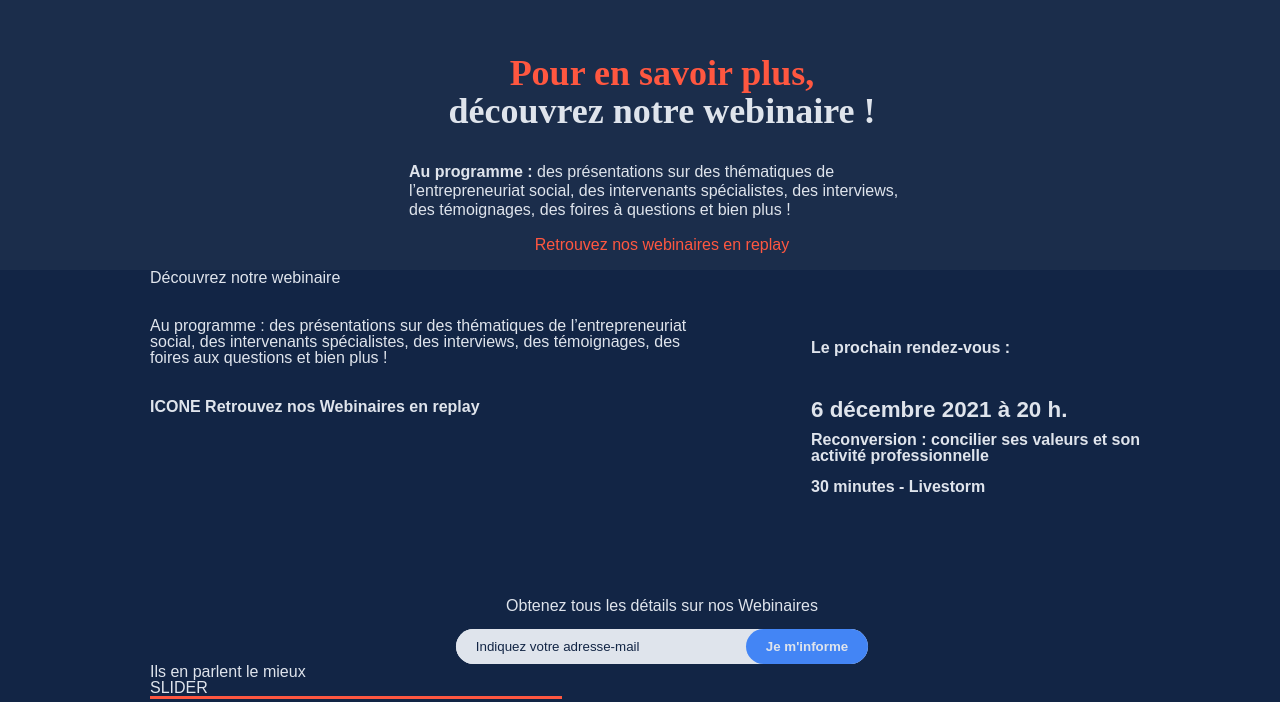
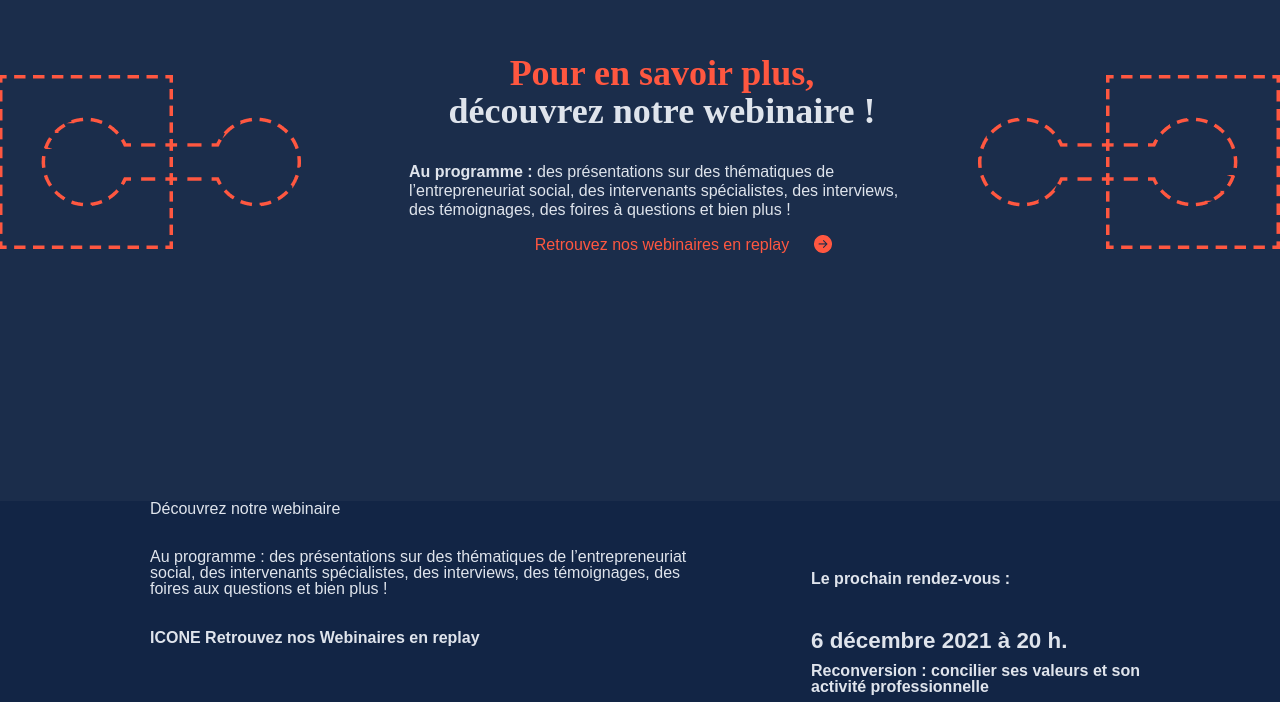
Before and after one commit to IYmzY/PHOENIX, a website built with Vite: page index.html in a window 1280 px wide. Shown: the part 2191-2893 px from the top of the page. Built offline with nearby package versions, Linux system fonts and the light colour scheme; files whose address does not match are found by name.

Commit message:
WebinarUpdate

```diff
--- a/index.html
+++ b/index.html
@@ -263,6 +263,8 @@
       <section class="webinar-section">
         <div class="max-width">
           <div class="webinar-text-container">
+            <img src="./images/rightWebinar.png" alt="rightArrow" />
+            <img src="./images/leftWebinar.png" alt="leftArrow<" />
             <h1>
               <span>Pour en savoir plus,</span
               ><span>découvrez notre webinaire !</span>
@@ -274,7 +276,7 @@
             </p>
             <div>
               <p>Retrouvez nos webinaires en replay</p>
-              <a href=""><img src="" alt="" /></a>
+              <a href="#"><img src="./images/arrow.png" alt="arrow" /></a>
             </div>
           </div>
         </div>
--- a/style/main.scss
+++ b/style/main.scss
@@ -311,7 +311,7 @@ header {
     }
     .whoimg {
       position: absolute;
-      top: 7vw;
+      top: 11.625rem;
       right: 0;
     }
   }
@@ -372,7 +372,7 @@ header {
 
 .webinar-section {
   background-color: #1b2d4b;
-  max-height: 712px;
+  position: relative;
   div {
     display: flex;
     justify-content: center;
@@ -380,6 +380,7 @@ header {
     align-items: center;
     .webinar-text-container {
       margin-top: 9.5rem;
+      margin-bottom: 14.4375rem;
       width: 506px;
       h1 {
         font-size: 2.25rem;
@@ -403,9 +404,23 @@ header {
         }
       }
       div {
+        position: relative;
         p {
           color: $primary-orange;
         }
+        a {
+          position: absolute;
+          top: 0;
+          right: -25px;
+        }
+      }
+      img:first-child {
+        position: absolute;
+        left: 0;
+      }
+      img {
+        position: absolute;
+        right: 0;
       }
     }
   }
```
Also changed, not shown: images/WhoImg.png, images/arrow.png (added), images/leftWebinar.png (added), images/rightWebinar.png (added).
